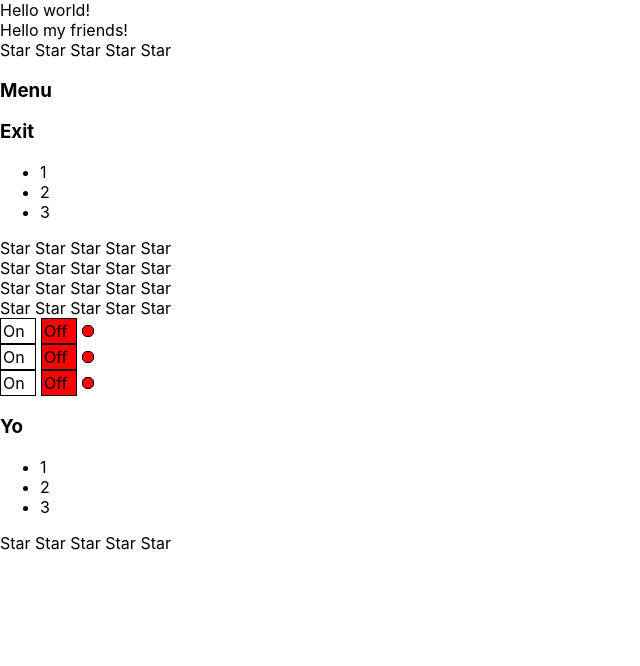
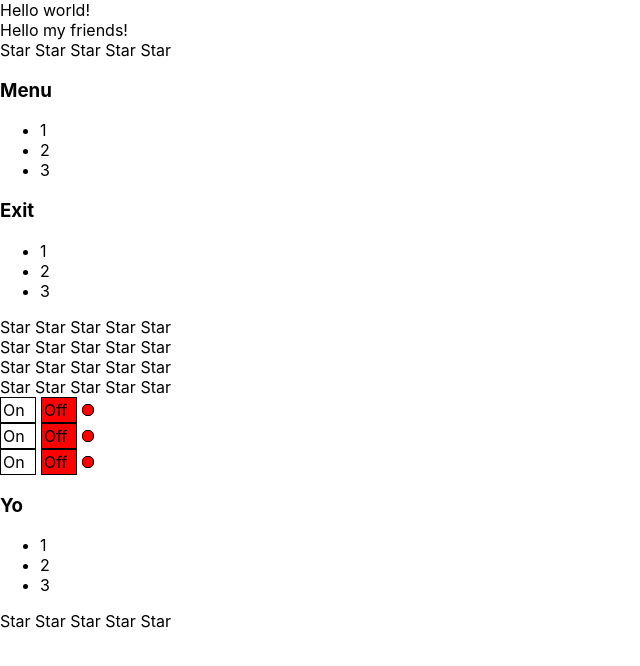
Before and after one commit to Anton-Martynenko/React-prosto, a React (Create React App) app: page / in a window 1280 px wide. Shown: the top 666 px of the page, without its empty margins (0-640 px from the left). Built offline with nearby package versions, Linux system fonts and the light colour scheme.

Commit message:
render AT

```diff
--- a/src/App.tsx
+++ b/src/App.tsx
@@ -15,13 +15,14 @@
 function App() {
     console.log("App rendering");
     let [ratingValue, setRatingValue] = useState<RatingValueType>(0);
+    let [accordionCollapsed, setAccordionCollapsed] = useState<boolean>(false);
     return (
         <div>
             <PageTitle title={"Hello world!"}/>
             <PageTitle title={"Hello my friends!"}/>
             <Rating value={ratingValue} onClick={setRatingValue}/>
-            <Accordion titleValue={"Menu"} collapsed={true}/>
-            <Accordion titleValue={"Exit"} collapsed={false}/>
+            <Accordion titleValue={"Menu"} collapsed={accordionCollapsed} onChange={() => {setAccordionCollapsed(!accordionCollapsed)}}/>
+            <Accordion titleValue={"Exit"} collapsed={accordionCollapsed} onChange={() => {setAccordionCollapsed(!accordionCollapsed)}}/>
             <Rating value={ratingValue} onClick={setRatingValue}/>
             <Rating value={ratingValue} onClick={setRatingValue}/>
             <Rating value={ratingValue} onClick={setRatingValue}/>
--- a/src/components/Accordion/Accordion.tsx
+++ b/src/components/Accordion/Accordion.tsx
@@ -3,27 +3,29 @@
 type AccordionPropsType = {
     titleValue: string
     collapsed: boolean
+    onChange: () => void
 }
 
 type AccordionTitlePropsType = {
     title: string
+    onChange: () => void
 }
 
 function Accordion(props: AccordionPropsType) {
     console.log("Accordion rendering");
-            return (
-            <div>
-                <AccordionTitle title={props.titleValue}/>
-                { !props.collapsed && <AccordionBody/> }
-            </div>
-        );
+    return (
+        <div>
+            <AccordionTitle title={props.titleValue} onChange={props.onChange}/>
+            {!props.collapsed && <AccordionBody/>}
+        </div>
+    );
 
 }
 
 function AccordionTitle(props: AccordionTitlePropsType) {
     console.log("AccordionTitle rendering");
     return (
-        <h3>{props.title}</h3>
+        <h3 onClick={props.onChange}>{props.title}</h3>
     );
 }
 
```
